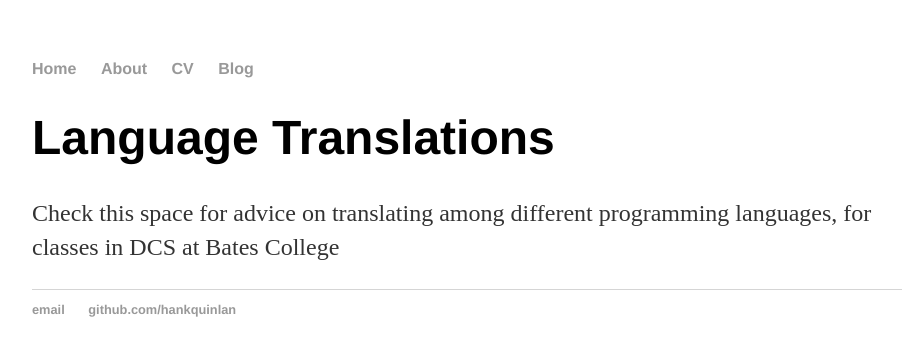
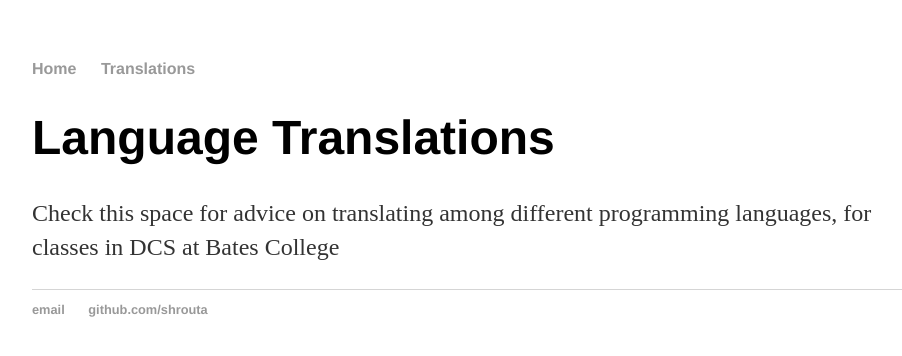
Before and after one commit to shrouta/shrouta.github.io, a Jekyll site: the page built from index.html, in a window 1280 px wide. Shown: the top 356 px of the page, without its empty margins (160-1062 px from the left). Built offline with Jekyll 4.4.1, drawn with Linux system fonts in a browser that asks for light colours.

Commit message:
Update default.html

```diff
--- a/_layouts/default.html
+++ b/_layouts/default.html
@@ -9,9 +9,7 @@
 			<nav>
 	    		<ul>
 	        		<li><a href="/">Home</a></li>
-		        	<li><a href="/about">About</a></li>
-	        		<li><a href="/cv">CV</a></li>
-	        		<li><a href="/blog">Blog</a></li>
+		        	<li><a href="/translations">Translations</a></li>
 	    		</ul>
 			</nav>
 			<div class="container">
@@ -21,8 +19,8 @@
 			</div><!-- /.container -->
 			<footer>
 	    		<ul>
-	        		<li><a href="mailto:hankquinlanhub@gmail.com">email</a></li>
-	        		<li><a href="https://github.com/hankquinlan">github.com/hankquinlan</a></li>
+	        		<li><a href="mailto:ashrout@bates.edu">email</a></li>
+	        		<li><a href="https://github.com/shrouta">github.com/shrouta</a></li>
 				</ul>
 			</footer>
 		</body>
```
